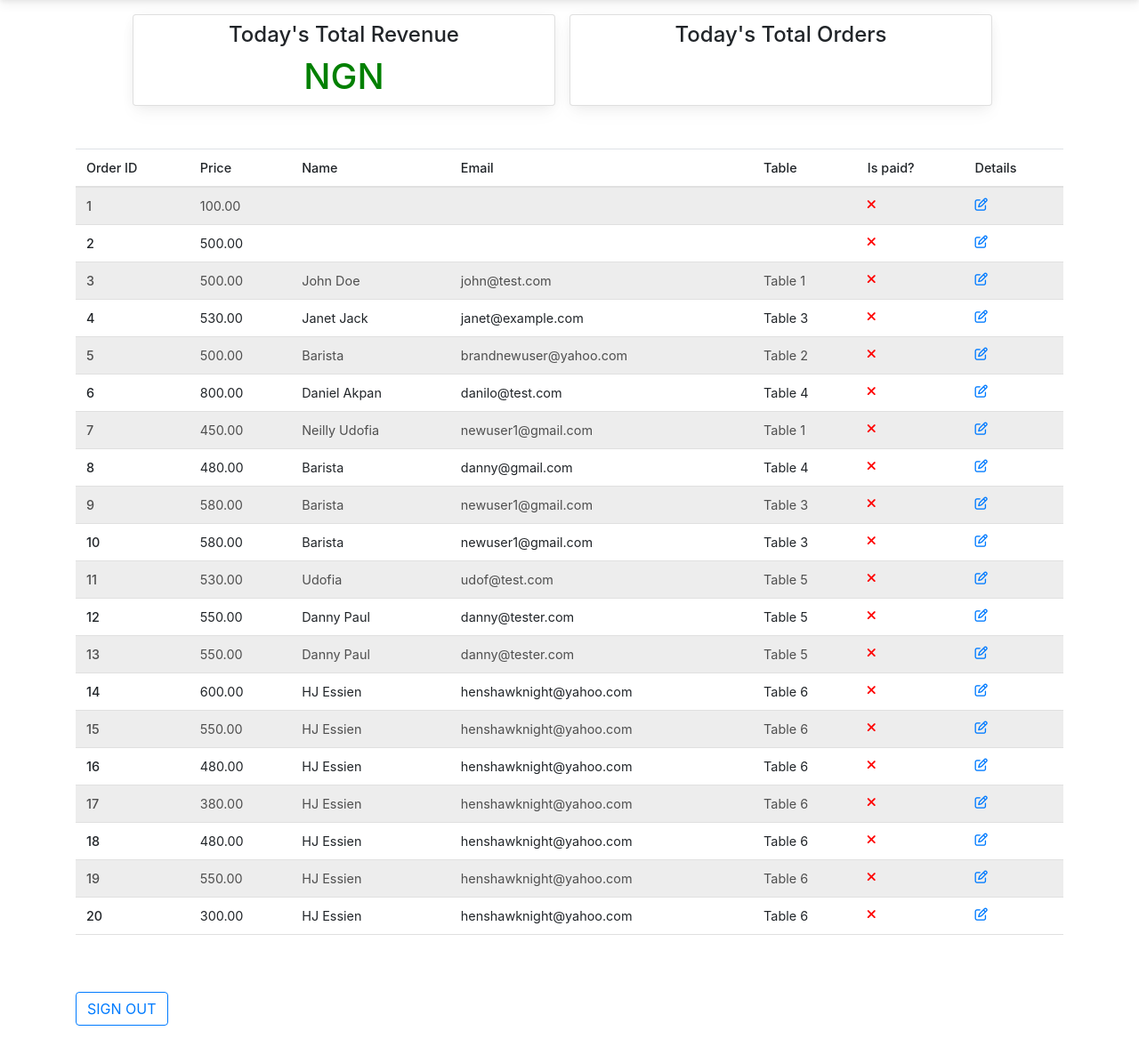
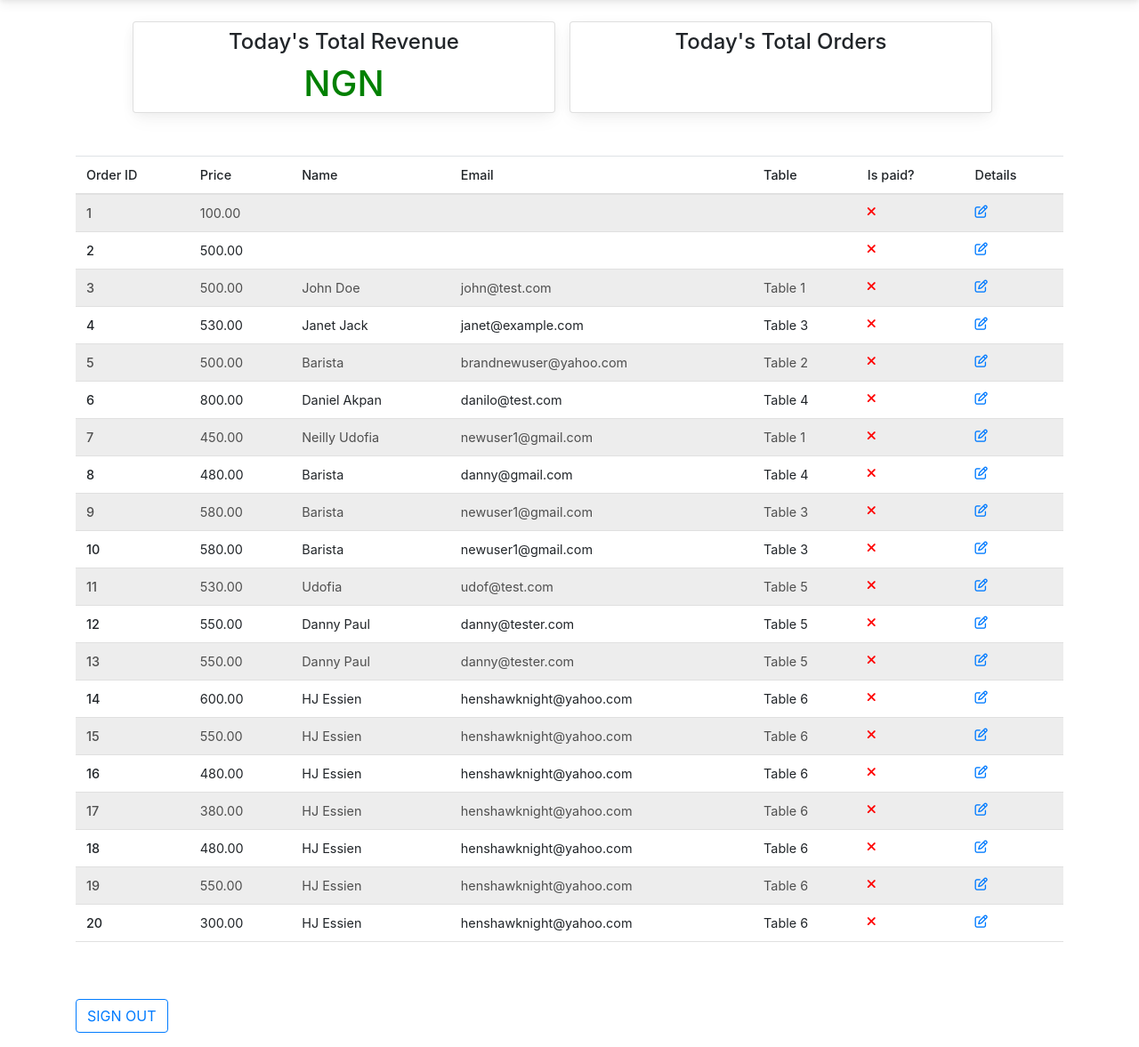
Before and after one commit to Henshaw-knight/E-menu_app, a Django app: template restaurant/templates/restaurant/dashboard.html in a window 1280 px wide. Shown: the part 56-1233 px from the top of the page at 89% size. Before the commit the page ends 1209 px from the top, so only its background shows below. Run offline with Django 3.2, Linux system fonts and the light colour scheme; the template is opened without the code that fills it: values that come from a table or form of the project are taken from there, others are empty; data comes from the database, SQL or seed files in the repository; both versions use the stored data as it was after the commit; some libraries are stand-ins or nearby versions.

Commit message:
Feat: modify files, improve styling

```diff
--- a/customer/templates/customer/index.html
+++ b/customer/templates/customer/index.html
@@ -4,7 +4,8 @@
 
 
 {% block content %}
-<body style="background-image: url({% static 'customer/home-bg.jpg' %}); background-size: cover;">
+<body style="background-image: url({% static 'customer/home-bg.jpg' %}); background-size: cover;
+    background-position: center center; background-repeat: no-repeat; background-attachment: fixed; margin: 0; padding: 0;">
 <div class="container mb-5">
     <div class="row justify-content-center mt-5">
         <div class="col-md-8 col-sm-12 offset-md-1 p-4 text-center">
--- a/restaurant/templates/restaurant/dashboard.html
+++ b/restaurant/templates/restaurant/dashboard.html
@@ -3,12 +3,12 @@
 {% block content %}
 <div class="container">
     <div class="row justify-content-center mt-3">
-        <div class="card col-md-5 mr-3">
+        <div class="card col-md-5 mr-3 mt-2">
             <h4 class="text-center pt-2">Today's Total Revenue</h4>
             <h1 class="text-center" style="color: green;">NGN {{ total_revenue }}</h1>
         </div>
 
-        <div class="card col-md-5 mr-3">
+        <div class="card col-md-5 mr-3 mt-2">
             <h4 class="text-center pt-2">Today's Total Orders</h4>
             <h1 class="text-center" style="color: #ad0003;">{{ total_orders }}</h1>
         </div>
@@ -52,6 +52,6 @@
         </div>
     </div>
 
-    <a href="/accounts/logout" class="btn btn-outline-primary mt-5">Sign Out</a>
+    <a href="/accounts/logout" class="btn btn-outline-primary mt-5 mb-3">Sign Out</a>
 </div>
 {% endblock content %}
```
Also changed, not shown: db.sqlite3.
